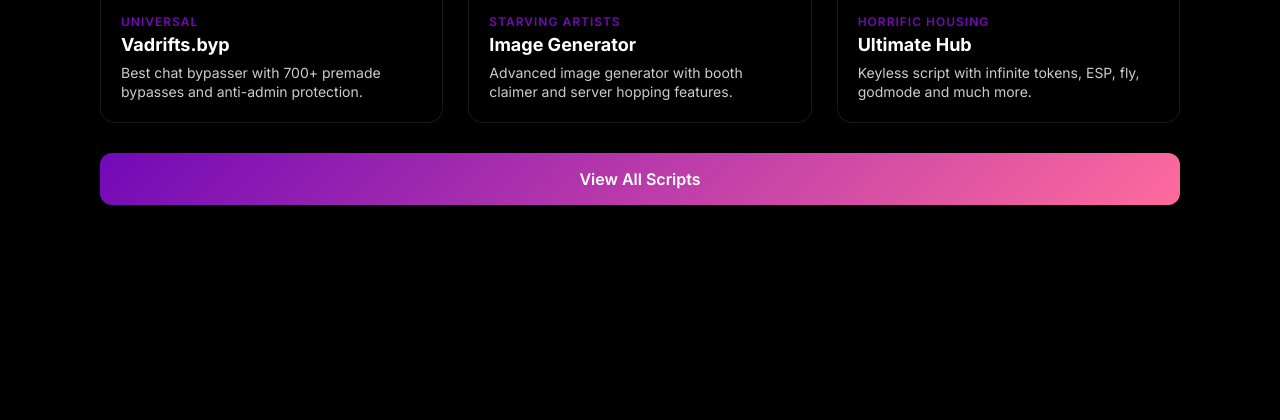
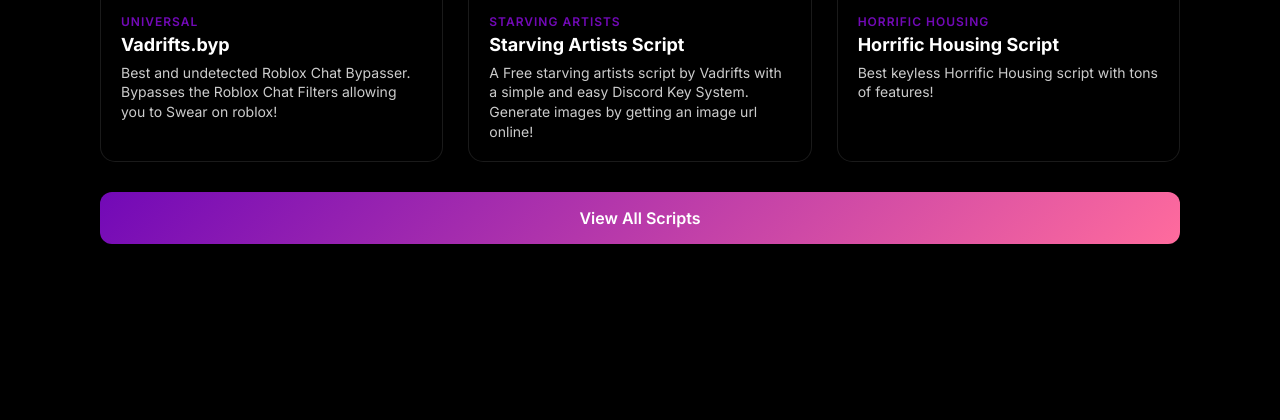
Before and after one commit to vqmpjayZ/Vadrifts, a Flask app: page / in a window 1280 px wide. Shown: the part 2002-2422 px from the top of the page. Run offline with Flask 3, Linux system fonts and the light colour scheme; some libraries are stand-ins or nearby versions.

Commit message:
Update home.html

```diff
--- a/templates/home.html
+++ b/templates/home.html
@@ -1256,22 +1256,22 @@
     <div class="scripts-preview">
       <div class="scripts-preview-grid">
         <div class="preview-card">
-          <div class="preview-thumbnail"></div>
+          <div class="preview-thumbnail" style="background-image: url('https://i.imgur.com/jI8qDiR.jpeg'); background-size: cover; background-position: center;"></div>
           <div class="preview-game">Universal</div>
           <h3 class="preview-title">Vadrifts.byp</h3>
-          <p class="preview-description">Best chat bypasser with 700+ premade bypasses and anti-admin protection.</p>
+          <p class="preview-description">Best and undetected Roblox Chat Bypasser. Bypasses the Roblox Chat Filters allowing you to Swear on roblox!</p>
         </div>
         <div class="preview-card">
-          <div class="preview-thumbnail"></div>
+          <div class="preview-thumbnail" style="background-image: url('https://tr.rbxcdn.com/180DAY-808f20386cb8582fcd0075aae67cd039/768/432/Image/Webp/noFilter'); background-size: cover; background-position: center;"></div>
           <div class="preview-game">Starving Artists</div>
-          <h3 class="preview-title">Image Generator</h3>
-          <p class="preview-description">Advanced image generator with booth claimer and server hopping features.</p>
+          <h3 class="preview-title">Starving Artists Script</h3>
+          <p class="preview-description">A Free starving artists script by Vadrifts with a simple and easy Discord Key System. Generate images by getting an image url online!</p>
         </div>
         <div class="preview-card">
-          <div class="preview-thumbnail"></div>
+          <div class="preview-thumbnail" style="background-image: url('https://tr.rbxcdn.com/180DAY-8598e6c1626e3ccf16eb8b3acbd618fe/768/432/Image/Webp/noFilter'); background-size: cover; background-position: center;"></div>
           <div class="preview-game">Horrific Housing</div>
-          <h3 class="preview-title">Ultimate Hub</h3>
-          <p class="preview-description">Keyless script with infinite tokens, ESP, fly, godmode and much more.</p>
+          <h3 class="preview-title">Horrific Housing Script</h3>
+          <p class="preview-description">Best keyless Horrific Housing script with tons of features!</p>
         </div>
       </div>
       <a href="/scripts" class="view-all-btn">View All Scripts</a>
```
